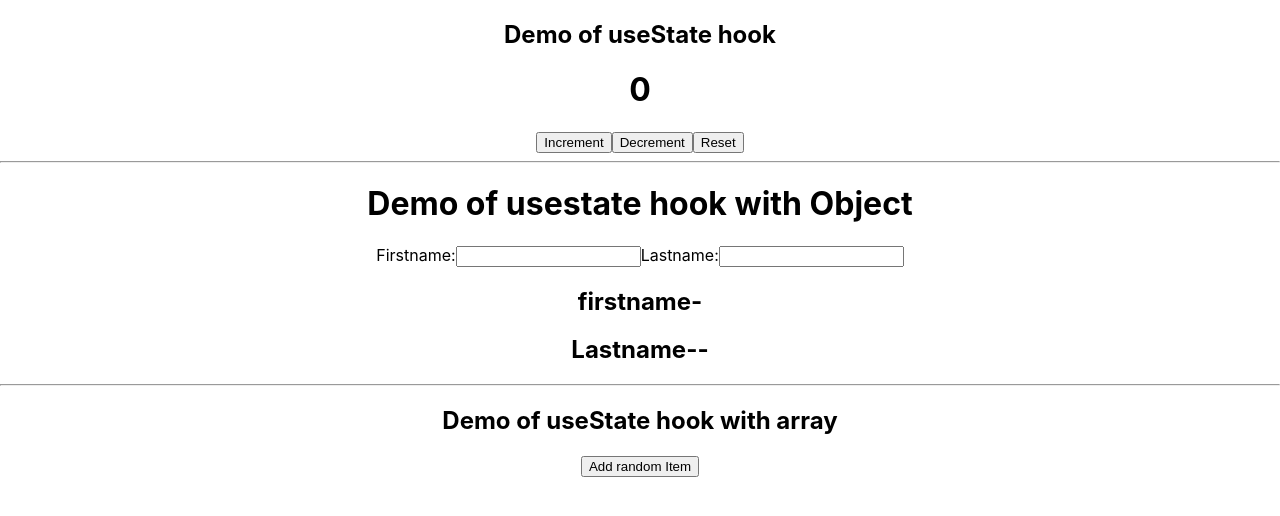
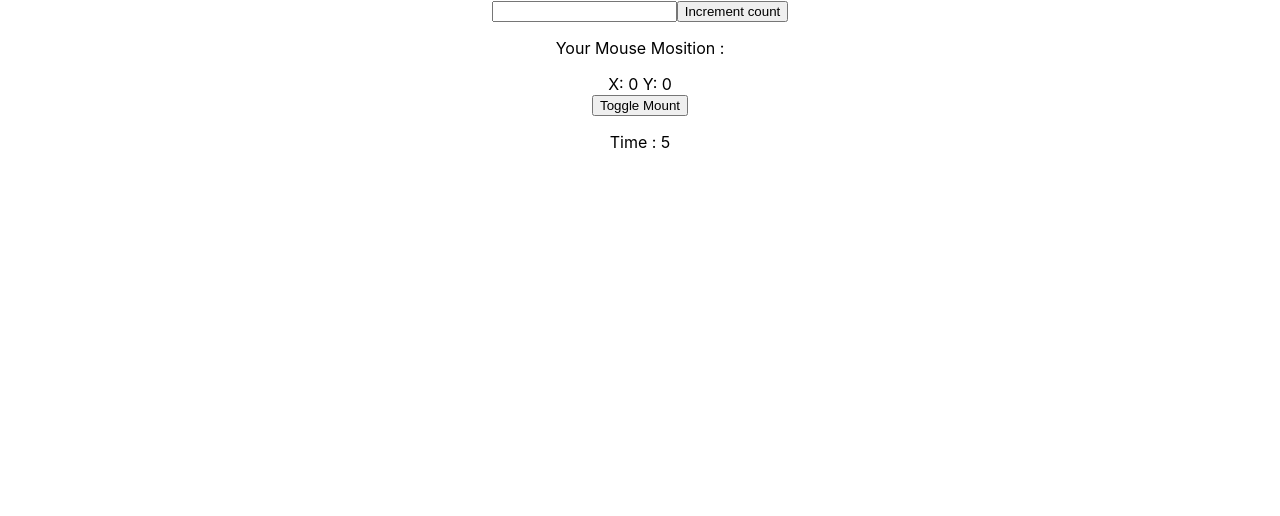
Before and after one commit to Nishanthprabhu2/React-projects, a React (Create React App) app in the folder hookspractice/: page / in a window 1280 px wide. Shown: the top 516 px of the page. Built offline with nearby package versions, Linux system fonts and the light colour scheme.

Commit message:
useEffect hook  ecamples

```diff
--- a/hookspractice/src/App.js
+++ b/hookspractice/src/App.js
@@ -1,11 +1,13 @@
 
 import './App.css';
-import Usestatehook from './components/usestatehook/Usestatehook';
+import Useeffecthook from './components/useeffecthook/Useeffecthook';
+//import Usestatehook from './components/usestatehook/Usestatehook';
 
 function App() {
   return (
     <div className="App">
-      <Usestatehook ></Usestatehook>
+      {/* <Usestatehook ></Usestatehook> */}
+      <Useeffecthook></Useeffecthook>
     </div>
   );
 }
--- /dev/null
+++ b/hookspractice/src/components/useeffecthook/Effectutil.js
@@ -0,0 +1,21 @@
+import React, {useEffect} from 'react'
+
+function Effectutil() {
+    useEffect(() => {
+        alert('useutil component mounted');
+
+        //This function is called when the component is unmounted and will perform some cleanup
+        //of event listeners and other resources.
+        return () => {
+            alert('useutil component unmounted')
+        }
+    },[])
+    return (
+        <div>
+            <p>This component will mount and unmout based on the toggle value(boolean) While un unmounting
+            it will also call the un mount method returned from the useeffect</p>
+        </div>
+    )
+}
+
+export default Effectutil
--- a/hookspractice/src/components/useeffecthook/Useeffecthook.js
+++ b/hookspractice/src/components/useeffecthook/Useeffecthook.js
@@ -1,11 +1,62 @@
-import React , { useEffect } from 'react'
+import React, { useState, useEffect } from "react";
+import Effectutil from "./Effectutil";
 
 function Useeffecthook() {
-    return (
-        <div>
+  const [count, setCount] = useState(1);
+  const [name, setName] = useState("");
+  const [x, setX] = useState(0);
+  const [y, setY] = useState(0);
+  const [mountUtil, setMountUtil] = useState(false);
+  const [time, setTime] = useState(0);
 
-        </div>
-    )
+  const handleMouseMove = (e) => {
+    setX(e.clientX);
+    setY(e.clientY);
+  };
+  const tick = () => {
+    setTime(time + 1);
+  };
+  //Tihis runs initially  and then after every render based on the send paremeter passed to conditionally re render
+  useEffect(() => {
+    document.title = `you clicked ${count} times`;
+  }, [count]);
+
+  //call the useeffect only once to add event listener by supplying empty arry as 2nd argument
+  useEffect(() => {
+    window.addEventListener("mousemove", handleMouseMove);
+
+    return () => {
+      window.removeEventListener("mousemove", handleMouseMove);
+    };
+  }, []);
+
+  useEffect(() => {
+    const interval = setInterval(tick, 1000);
+
+    return () => {
+      clearInterval(interval);
+    }
+  }, [time, tick]);
+
+  return (
+    <div>
+      <input type="text" onChange={(e) => setName(e.target.value)} />
+      <button onClick={() => setCount((prev) => prev + 1)}>
+        Increment count
+      </button>
+      <p>{name}</p>
+      <div>
+        <p>Your Mouse Mosition : </p>
+        X: {x} Y: {y}
+      </div>
+      <button onClick={() => setMountUtil(!mountUtil)}>Toggle Mount</button>
+      {mountUtil && <Effectutil></Effectutil>}
+
+      <div>
+        <p>Time : {time}</p>
+      </div>
+    </div>
+  );
 }
 
-export default Useeffecthook
+export default Useeffecthook;
```
